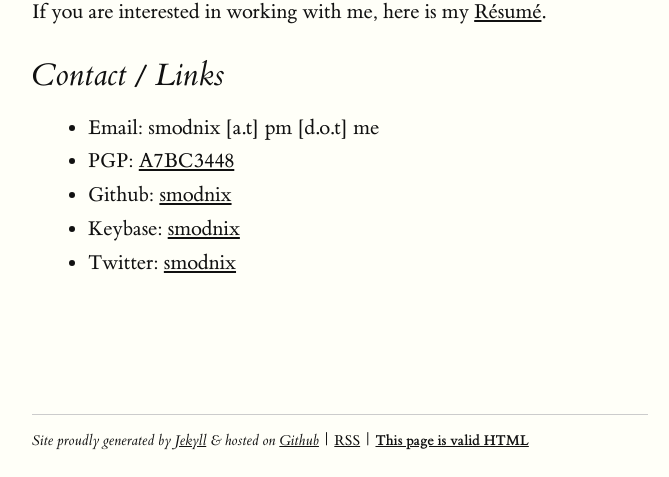
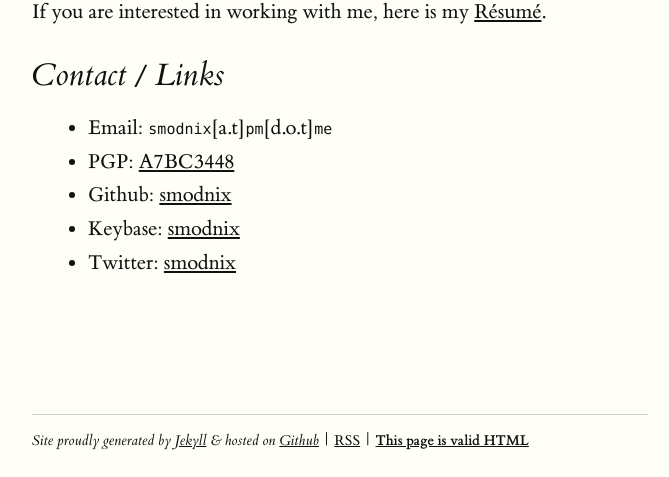
Before and after one commit to smodnix/smodnix.github.io, a Jekyll site: the page built from about.markdown, in a window 1280 px wide. Shown: the part 475-952 px from the top of the page, without its empty margins (128-797 px from the left). Built offline with Jekyll 4.4.1, drawn with Linux system fonts in a browser that asks for light colours.

```diff
--- a/about.markdown
+++ b/about.markdown
@@ -17,7 +17,7 @@ If you are interested in working with me, here is my [Résumé]({{ "files/resume
 
 ## Contact / Links
 
-- Email: smodnix [a.t] pm [d.o.t] me
+- Email: `smodnix`[a.t]`pm`[d.o.t]`me`
 - PGP: [A7BC3448]({{ "files/pubkey.txt" | relative_url }})
 - Github: [smodnix](https://github.com/smodnix){:target="_blank"}{:rel="noopener noreferrer"}
 - Keybase: [smodnix](https://keybase.io/smodnix){:target="_blank"}{:rel="noopener noreferrer"}
```
